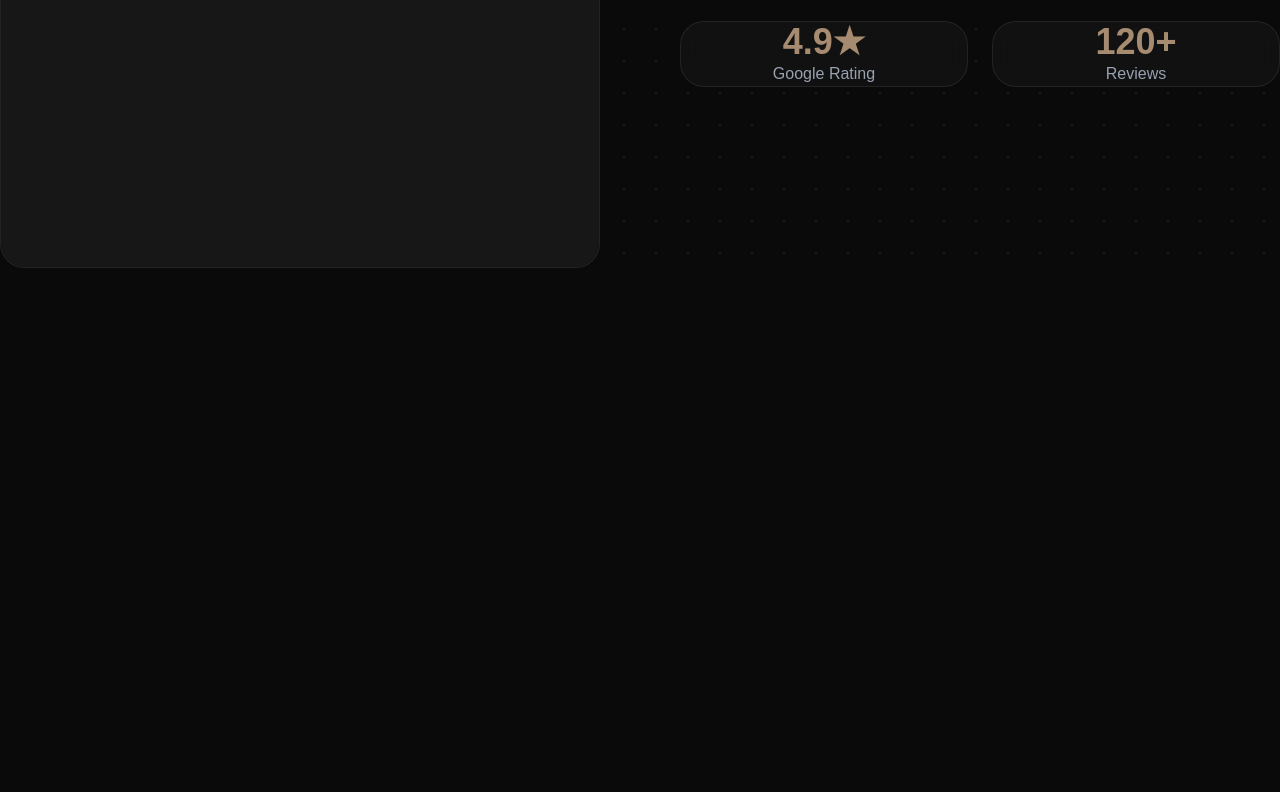
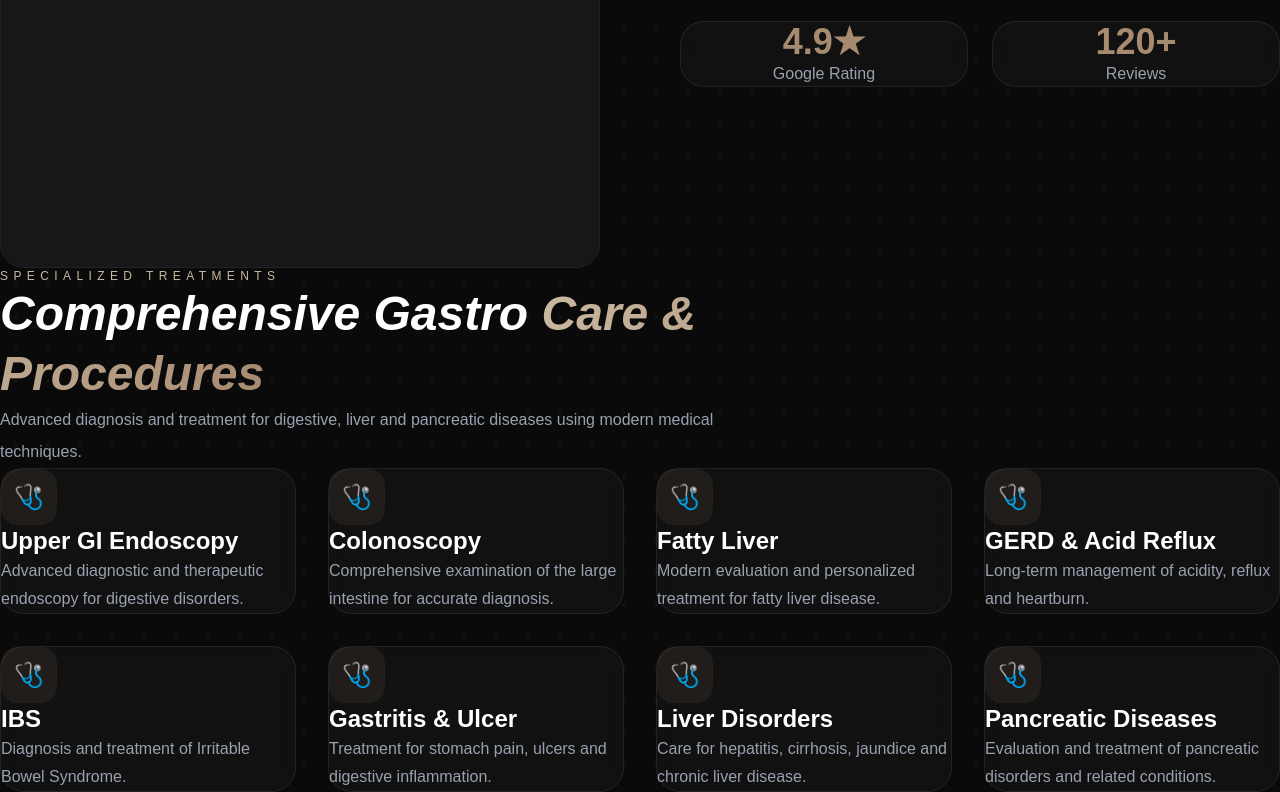
Before and after one commit to ashwathama1-cre/dr-raju-kumar-website, a Next.js app: page / in a window 1280 px wide. Shown: the part 1299-2091 px from the top of the page. Before the commit the page ends 1567 px from the top, so only its background shows below. Built offline with nearby package versions, Linux system fonts and the light colour scheme; a web font is replaced by a local one.

Commit message:
Milestone 3 - Treatments section

```diff
--- a/app/page.tsx
+++ b/app/page.tsx
@@ -1,6 +1,7 @@
 import Navbar from "@/components/Navbar";
 import Hero from "@/components/home/Hero";
 import About from "@/components/about/About";
+import Treatments from "@/components/treatments/Treatments";
 
 export default function Home() {
   return (
@@ -8,6 +9,7 @@ export default function Home() {
       <Navbar />
       <Hero />
       <About />
+      <Treatments />
     </>
   );
 }
--- /dev/null
+++ b/components/treatments/TreatmentCard.tsx
@@ -0,0 +1,27 @@
+type Props = {
+  title: string;
+  description: string;
+};
+
+export default function TreatmentCard({
+  title,
+  description,
+}: Props) {
+  return (
+    <div className="glass rounded-[28px] p-8 transition duration-300 hover:-translate-y-2 hover:border-[#a78b71]">
+
+      <div className="w-14 h-14 rounded-2xl bg-[#a78b71]/10 flex items-center justify-center text-2xl mb-6">
+        🩺
+      </div>
+
+      <h3 className="text-2xl font-bold mb-4">
+        {title}
+      </h3>
+
+      <p className="text-gray-400 leading-7">
+        {description}
+      </p>
+
+    </div>
+  );
+}
--- /dev/null
+++ b/components/treatments/Treatments.tsx
@@ -0,0 +1,35 @@
+import SectionHeading from "@/components/shared/SectionHeading";
+import TreatmentCard from "./TreatmentCard";
+import { treatments } from "./data";
+
+export default function Treatments() {
+  return (
+    <section
+      id="treatments"
+      className="py-32"
+    >
+      <div className="container mx-auto px-6">
+
+        <SectionHeading
+          label="SPECIALIZED TREATMENTS"
+          title="Comprehensive Gastro"
+          highlight="Care & Procedures"
+          description="Advanced diagnosis and treatment for digestive, liver and pancreatic diseases using modern medical techniques."
+        />
+
+        <div className="grid md:grid-cols-2 xl:grid-cols-4 gap-8">
+
+          {treatments.map((item) => (
+            <TreatmentCard
+              key={item.title}
+              title={item.title}
+              description={item.description}
+            />
+          ))}
+
+        </div>
+
+      </div>
+    </section>
+  );
+}
--- /dev/null
+++ b/components/treatments/data.ts
@@ -0,0 +1,42 @@
+export const treatments = [
+  {
+    title: "Upper GI Endoscopy",
+    description:
+      "Advanced diagnostic and therapeutic endoscopy for digestive disorders.",
+  },
+  {
+    title: "Colonoscopy",
+    description:
+      "Comprehensive examination of the large intestine for accurate diagnosis.",
+  },
+  {
+    title: "Fatty Liver",
+    description:
+      "Modern evaluation and personalized treatment for fatty liver disease.",
+  },
+  {
+    title: "GERD & Acid Reflux",
+    description:
+      "Long-term management of acidity, reflux and heartburn.",
+  },
+  {
+    title: "IBS",
+    description:
+      "Diagnosis and treatment of Irritable Bowel Syndrome.",
+  },
+  {
+    title: "Gastritis & Ulcer",
+    description:
+      "Treatment for stomach pain, ulcers and digestive inflammation.",
+  },
+  {
+    title: "Liver Disorders",
+    description:
+      "Care for hepatitis, cirrhosis, jaundice and chronic liver disease.",
+  },
+  {
+    title: "Pancreatic Diseases",
+    description:
+      "Evaluation and treatment of pancreatic disorders and related conditions.",
+  },
+];
```
